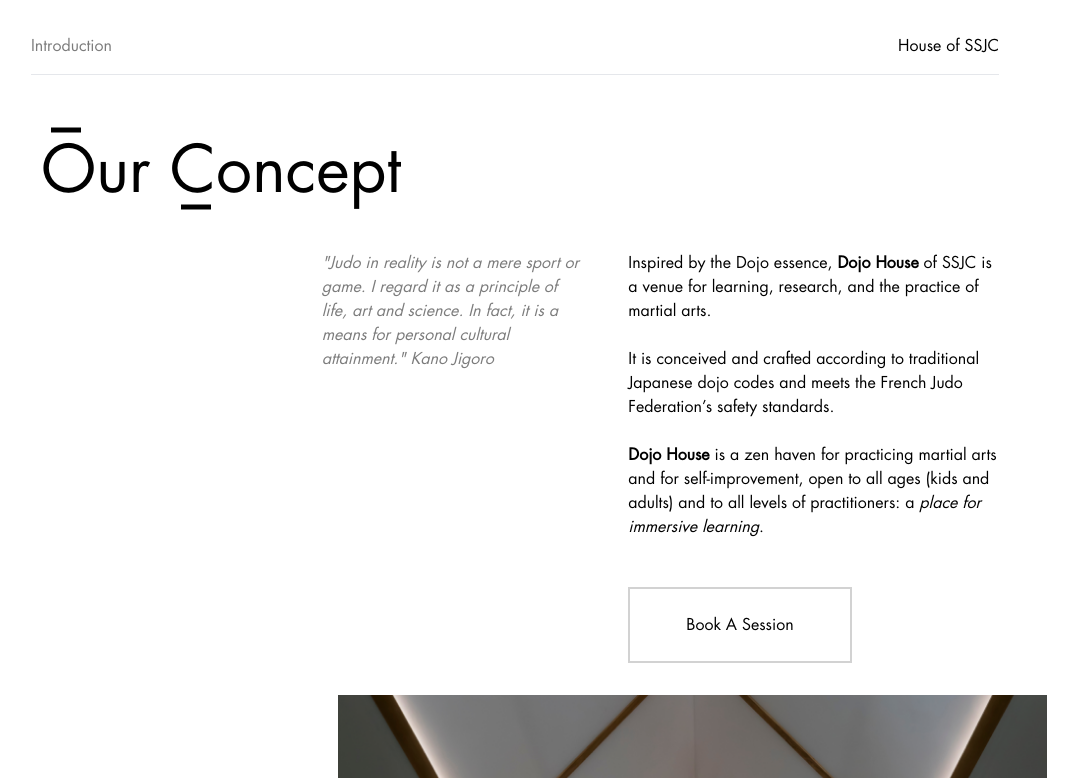
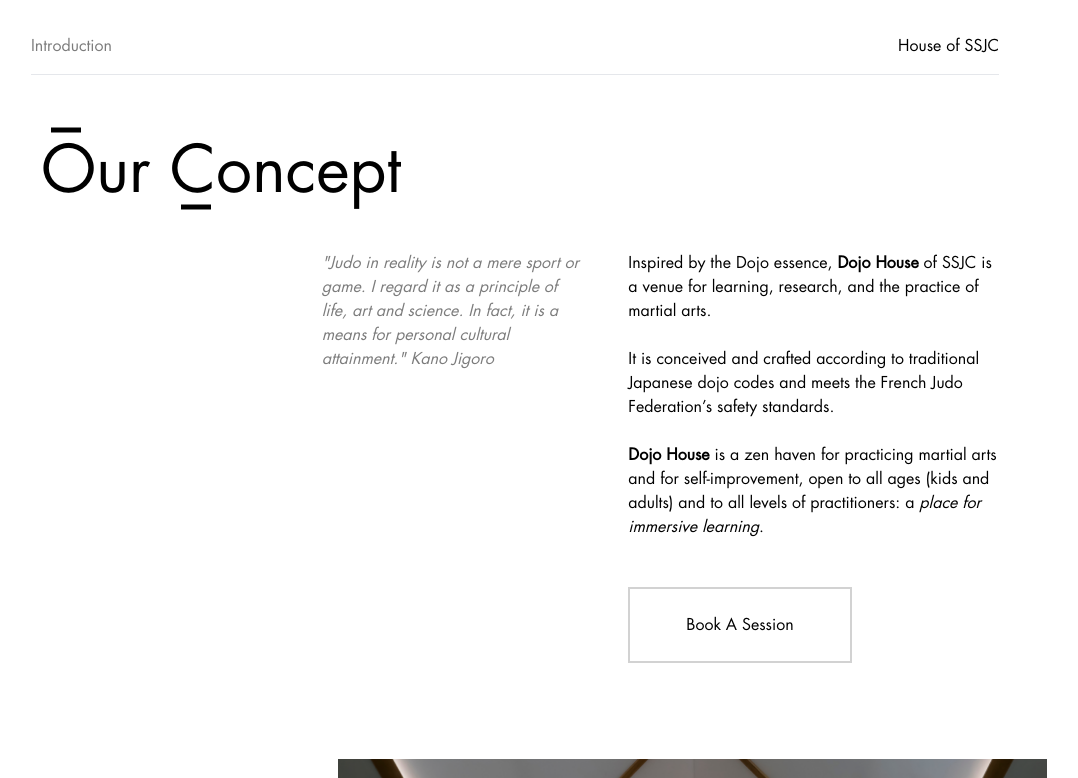
Before and after one commit to akpascalp/ssjc-site, a Vue app: page / in a window 1280 px wide. Shown: the part 802-1580 px from the top of the page, without its empty margins (185-1263 px from the left). Built offline with nearby package versions, Linux system fonts and the light colour scheme.

Commit message:
padding bloc 1

```diff
--- a/src/layouts/Bloc1.vue
+++ b/src/layouts/Bloc1.vue
@@ -1,5 +1,5 @@
 <template>
-  <div class="py-4">
+  <div class="pt-4 pb-20">
     <div class="pt-2 pb-4 pl-2 sm:pl-24">
       <slot name="title" />
     </div>
```
